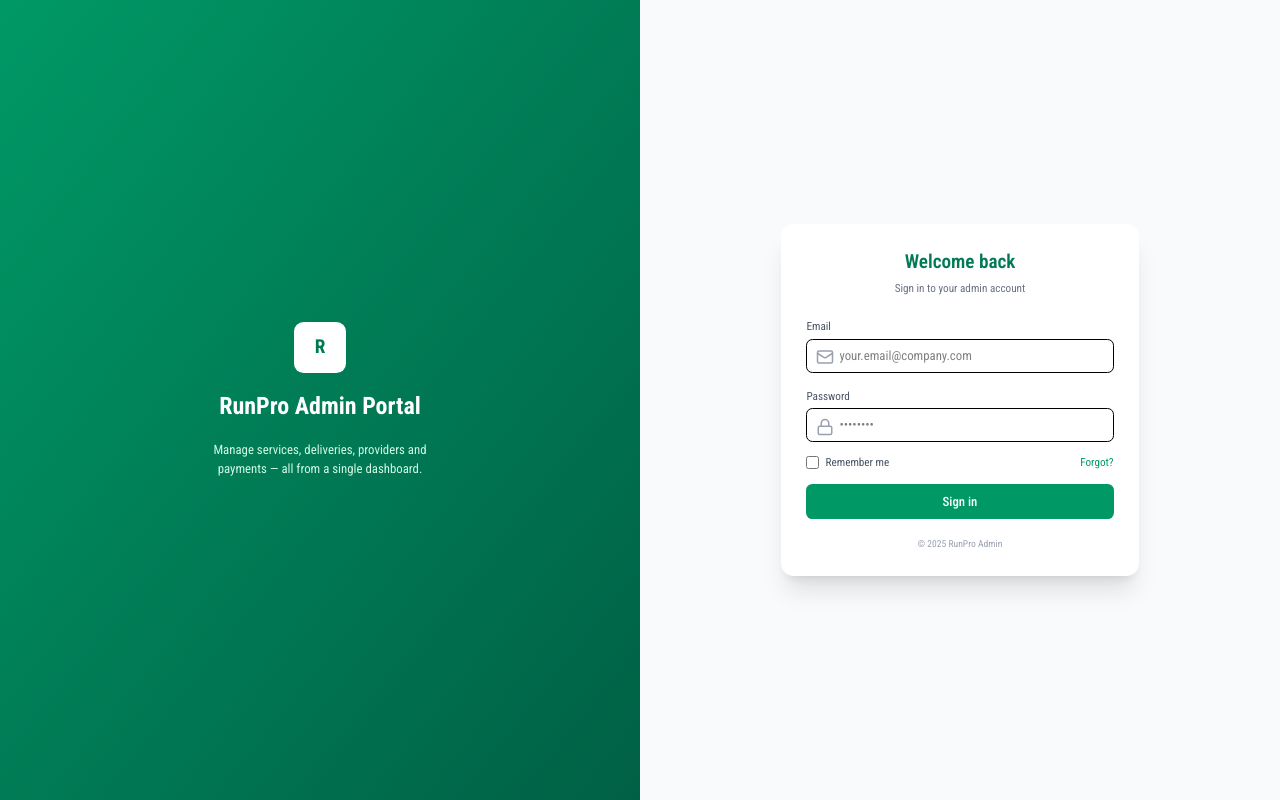
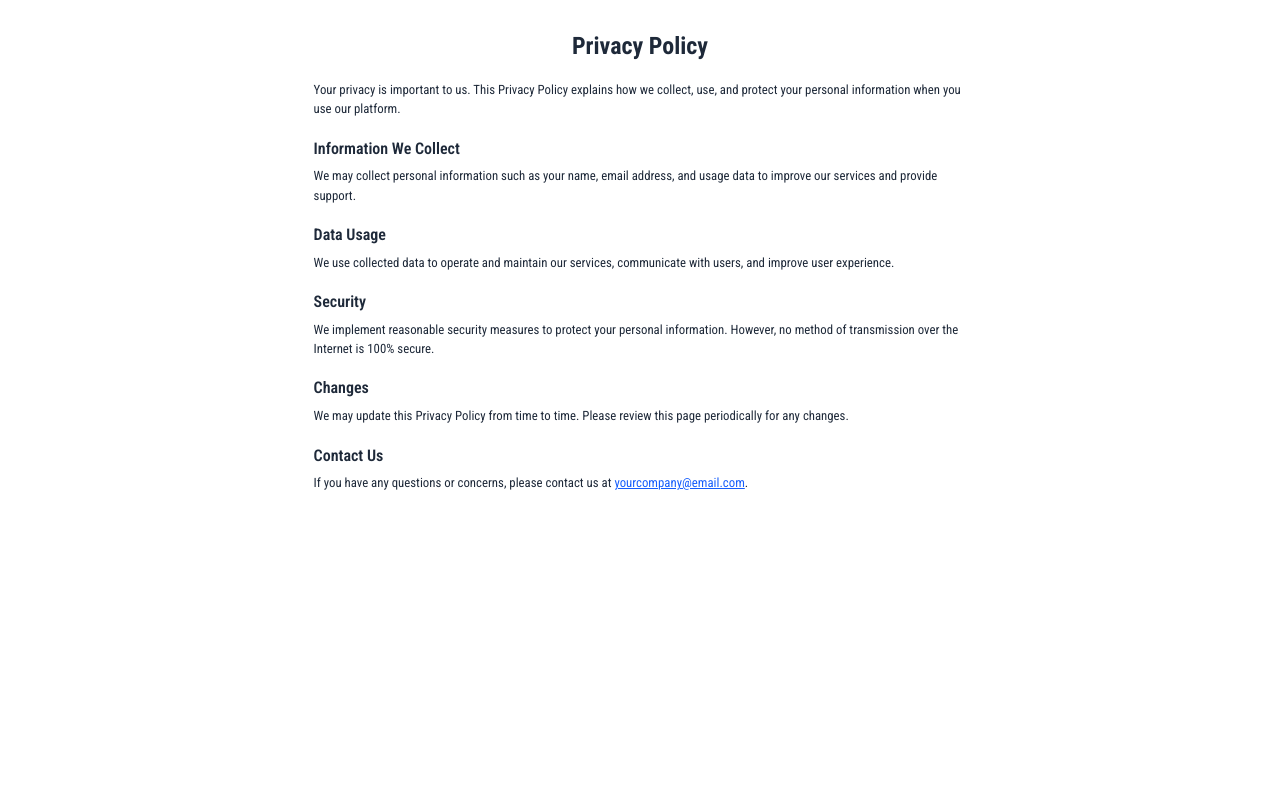
Before and after one commit to run9japro-org/Runpro9ja-admin-site, a React (Vite) app: page /privacy-policy in a window 1280 px wide. Before the commit this address led to /login. Built offline with nearby package versions, Linux system fonts and the light colour scheme.

Commit message:
second commit

```diff
--- a/src/App.jsx
+++ b/src/App.jsx
@@ -12,6 +12,7 @@ import Login from "./pages/Login";
 import ProtectedRoute from "./components/ProtectedRoute";
 import Accounts from "./pages/Accounts";
 import ComplaintsManagement from "./pages/Complaint.jsx";
+import PrivacyPolicy from "./pages/PrivacyPolicy.jsx"
 
 function App() {
   const [sidebarOpen, setSidebarOpen] = React.useState(false);
@@ -20,6 +21,7 @@ function App() {
     <Router>
       <Routes>
         <Route path="/login" element={<Login />} />
+        <Route path="/privacy-policy" element={<PrivacyPolicy />} />
         <Route path="/" element={<Navigate to="/dashboard" replace />} />
 
         {/* All protected routes under main layout */}
--- /dev/null
+++ b/src/pages/PrivacyPolicy.jsx
@@ -0,0 +1,47 @@
+import React from "react";
+
+const PrivacyPolicy = () => {
+  return (
+    <div className="min-h-screen bg-white text-gray-800 p-6 md:p-10 max-w-4xl mx-auto">
+      <h1 className="text-3xl font-bold mb-6 text-center">Privacy Policy</h1>
+      <p className="mb-4">
+        Your privacy is important to us. This Privacy Policy explains how we collect, use, and
+        protect your personal information when you use our platform.
+      </p>
+
+      <h2 className="text-xl font-semibold mt-6 mb-2">Information We Collect</h2>
+      <p>
+        We may collect personal information such as your name, email address, and usage data to
+        improve our services and provide support.
+      </p>
+
+      <h2 className="text-xl font-semibold mt-6 mb-2">Data Usage</h2>
+      <p>
+        We use collected data to operate and maintain our services, communicate with users, and
+        improve user experience.
+      </p>
+
+      <h2 className="text-xl font-semibold mt-6 mb-2">Security</h2>
+      <p>
+        We implement reasonable security measures to protect your personal information. However,
+        no method of transmission over the Internet is 100% secure.
+      </p>
+
+      <h2 className="text-xl font-semibold mt-6 mb-2">Changes</h2>
+      <p>
+        We may update this Privacy Policy from time to time. Please review this page periodically
+        for any changes.
+      </p>
+
+      <h2 className="text-xl font-semibold mt-6 mb-2">Contact Us</h2>
+      <p>
+        If you have any questions or concerns, please contact us at{" "}
+        <a href="mailto:yourcompany@email.com" className="text-blue-600 underline">
+          yourcompany@email.com
+        </a>.
+      </p>
+    </div>
+  );
+};
+
+export default PrivacyPolicy;
```
